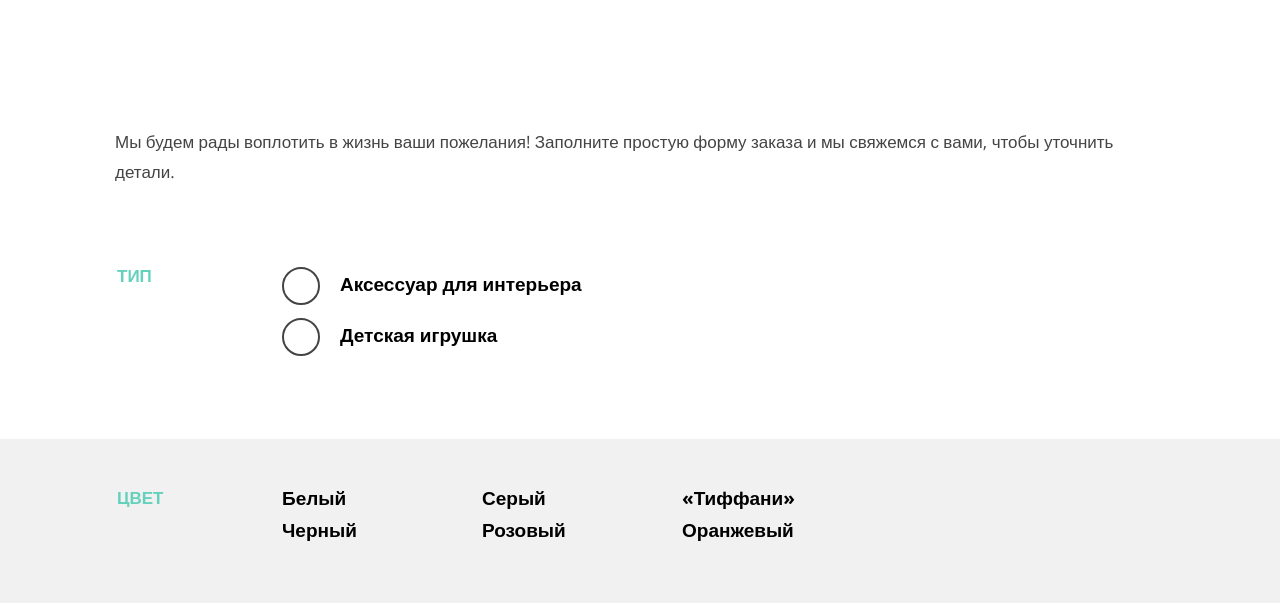
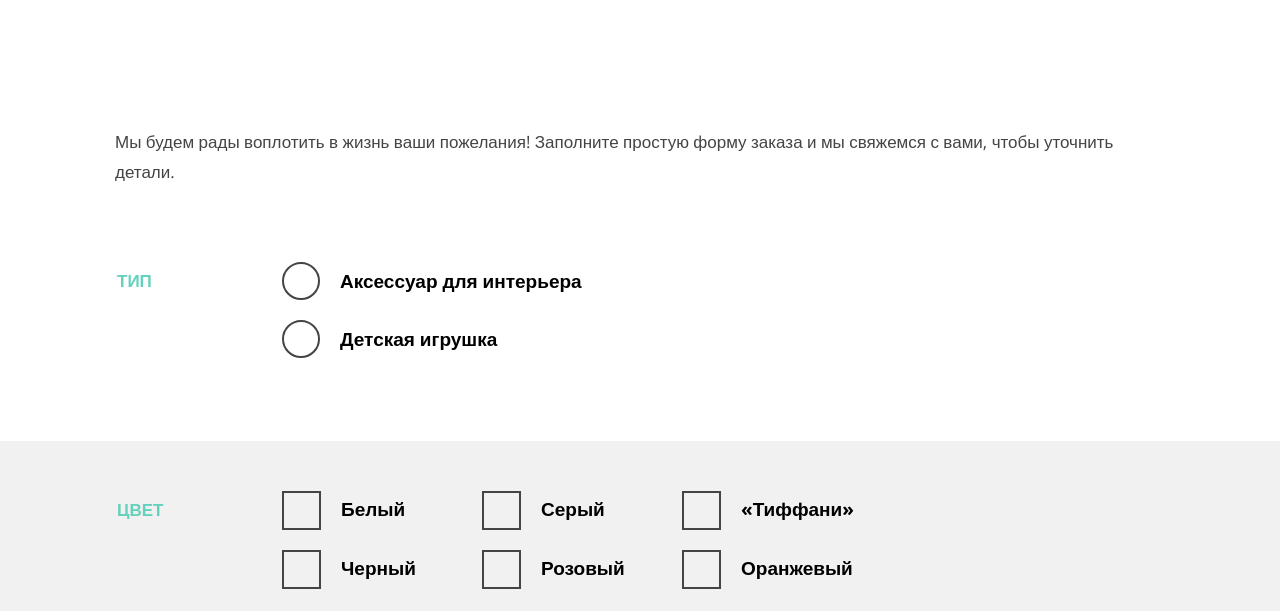
Before and after one commit to beast1/12972-mishka, a website: page form.html in a window 1280 px wide. Shown: the part 341-952 px from the top of the page. Drawn offline with nearby package versions, Linux system fonts and the light colour scheme; files that its build step writes are made by us from their sources.

Commit message:
going to change form grid

```diff
--- a/form.html
+++ b/form.html
@@ -105,32 +105,32 @@
 
             <li class="form__radio-item  form__color-item">
               <input id="white" type="checkbox" name="white" value="white">
-              <label for="white">Белый</label>
+              <label class="form__checkbox-label" for="white">Белый</label>
             </li>
 
             <li class="form__radio-item  form__color-item">
               <input id="grey" type="checkbox" name="grey" value="grey">
-              <label for="grey">Серый</label>
+              <label class="form__checkbox-label" for="grey">Серый</label>
             </li>
 
             <li class="form__radio-item  form__color-item">
               <input id="tiffany" type="checkbox" name="tiffany" value="tiffany">
-              <label for="tiffany">&laquo;Тиффани&raquo;</label>
+              <label class="form__checkbox-label" for="tiffany">&laquo;Тиффани&raquo;</label>
             </li>
 
             <li class="form__radio-item  form__color-item">
               <input id="black" type="checkbox" name="black" value="black">
-              <label for="black">Черный</label>
+              <label class="form__checkbox-label" for="black">Черный</label>
             </li>
 
             <li class="form__radio-item  form__color-item">
               <input id="pink" type="checkbox" name="pink" value="pink">
-              <label for="pink">Розовый</label>
+              <label class="form__checkbox-label" for="pink">Розовый</label>
             </li>
 
             <li class="form__radio-item  form__color-item">
               <input id="orange" type="checkbox" name="orange" value="orange">
-              <label for="orange">Оранжевый</label>
+              <label class="form__checkbox-label" for="orange">Оранжевый</label>
             </li>
           </ul>
 
--- a/less/blocks/form.less
+++ b/less/blocks/form.less
@@ -14,7 +14,7 @@
 .form__legend {
   position: relative;
   padding-right: 20px;
-  margin-bottom: 23px;
+  margin-bottom: 30px;
   background-color: #fff;
 
   &:after {
@@ -39,7 +39,7 @@
 .form__radio-item {
   margin: 0;
   padding: 0;
-  margin-bottom: 13px;
+  margin-bottom: 20px;
 
   &:last-child {margin-bottom: 0;}
 }
@@ -51,7 +51,6 @@
 
 .form__flex {
    margin-bottom: 25px;
-
   &:last-of-type{margin-bottom: 0;}
 }
 
@@ -100,12 +99,18 @@
 //checkbox customization
 
 .form__radio-item{
+  .clearfix();
 
   input {
     display: none;
 
-    &:checked + .form__radio-label:before{
-        background: radial-gradient(ellipse at center, #62d1ba 33%, #fff 36%);
+    &:checked + .form__radio-label:before {
+      background: radial-gradient(ellipse at center, #62d1ba 33%, #fff 36%);
+    }
+
+    &:checked + .form__checkbox-label:before {
+      background: url(../img/icon-tick.svg) no-repeat 50%;
+      background-size: 70%;
     }
   }
 
@@ -114,11 +119,12 @@
 
 .form__radio-label {
   cursor: pointer;
+  display: flex;
+  align-items: center;
 
   &:before {
     content: '';
-    display: inline-block;
-    vertical-align: middle;
+    flex-shrink: 0;
     margin-right: 20px;
     width: 34px;
     height: 34px;
@@ -128,6 +134,25 @@
   }
 }
 
+
+.form__checkbox-label {
+  cursor: pointer;
+
+  &:before {
+    content: '';
+    display: inline-block;
+    vertical-align: middle;
+    margin-right: 20px;
+    width: 35px;
+    height: 35px;
+    border: 2px solid #444;
+    cursor: pointer;
+  }
+}
+
+
+
+//TABLET
 
 @media @tablet {
 
@@ -145,7 +170,8 @@
 
   .form__legend {
     position: absolute;
-    top: 50px;
+    top: 60px;
+    background-color: transparent;
 
     &:after{display: none;}
   }
@@ -179,10 +205,6 @@
     margin-right: 20px;
   }
 
-  .form__legend {
-    background-color: transparent;
-  }
-
   .form__footer .form__left-padding {
     padding: 0;
     .inner(50px, 50px);
--- a/less/blocks/order.less
+++ b/less/blocks/order.less
@@ -1,13 +1,8 @@
-.order {
-  margin-bottom: 55px;
-}
-.order__inner {
-  .inner();
-}
+.order { margin-bottom: 55px; }
 
-.order__descr {
-  margin-bottom: 30px;
-}
+.order__inner { .inner(); }
+
+.order__descr { margin-bottom: 25px; }
 
 
 //TABLET
--- a/less/type.less
+++ b/less/type.less
@@ -274,6 +274,13 @@
   .font(1.7rem; #000; @openSans; 800);
 }
 
+input[type="text"],
+input[type="tel"],
+input[type="email"],
+textarea {
+  .font(1.9rem; #444; @openSans; 400);
+}
+
 .form__input-name::-webkit-input-placeholder,
 .form__email::-webkit-input-placeholder,
 .form__tel::-webkit-input-placeholder,
```
